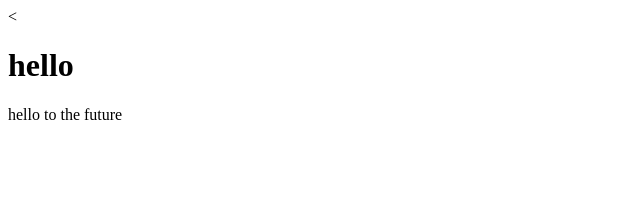
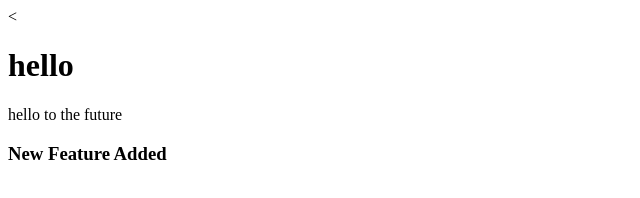
Before and after one commit to iqbalhussainkhan/learning-git, a plain HTML site: page index.html in a window 1280 px wide. Shown: the whole page, without its empty margins (0-640 px from the left). Drawn offline with Linux system fonts and the light colour scheme.

Commit message:
Feature 3 added

```diff
--- a/index.html
+++ b/index.html
@@ -8,5 +8,7 @@
 
     <<h1>hello</h1>
     <p>hello to the future</p>
+
+    <h3>New Feature Added </h3>
   </body>
 </html>
```
